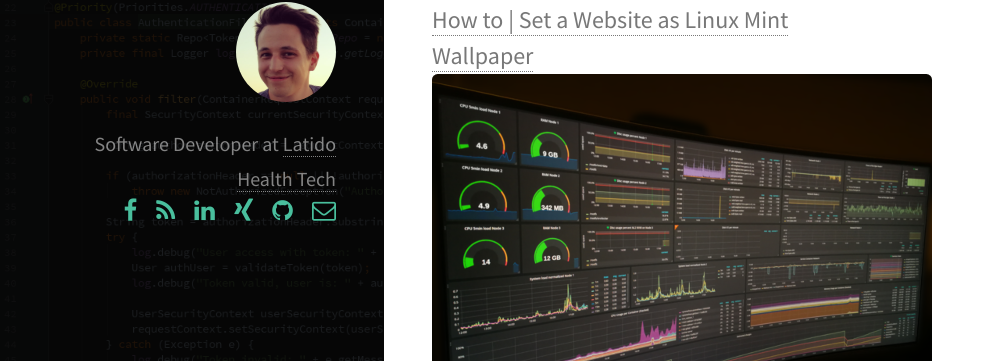
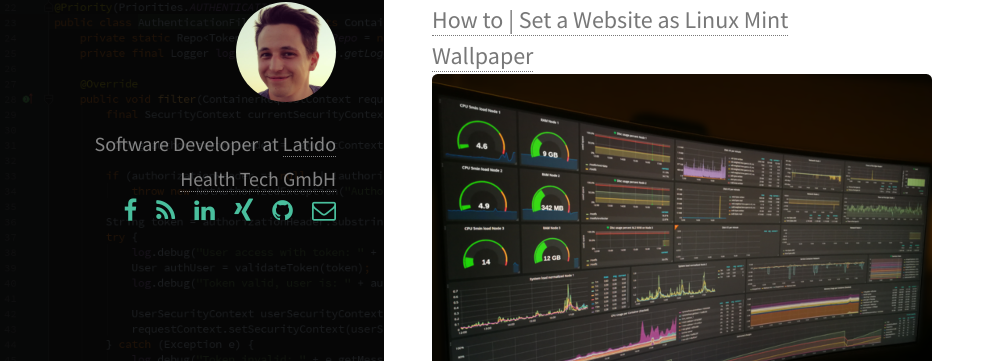
Before and after one commit to Gmentsik/gmentsik.github.io, a Jekyll site: the page built from index.html, in a window 1280 px wide. Shown: the part 94-455 px from the top of the page, without its empty margins (0-995 px from the left). Built offline with Jekyll 4.4.1, drawn with Linux system fonts in a browser that asks for light colours; nearby versions of some CDN libraries.

Commit message:
Domains need a tld

```diff
--- a/_layouts/base.html
+++ b/_layouts/base.html
@@ -26,7 +26,7 @@
 	<body id="top">
     <header id="header">
       <a href="{{ site.url }}" class="image avatar"><img class="editable" src="/images/avatar.jpg" alt="{{ site.author.name }}"></a>
-      <h1 class="editable">Software Developer at <a href="https://latido">Latido Health Tech</a></h1>
+      <h1 class="editable">Software Developer at <a href="https://latido.at"> Latido Health Tech GmbH</a></h1>
 			<ul class="icons">
 				{% for account in site.data.social %}
 					<li>
```
